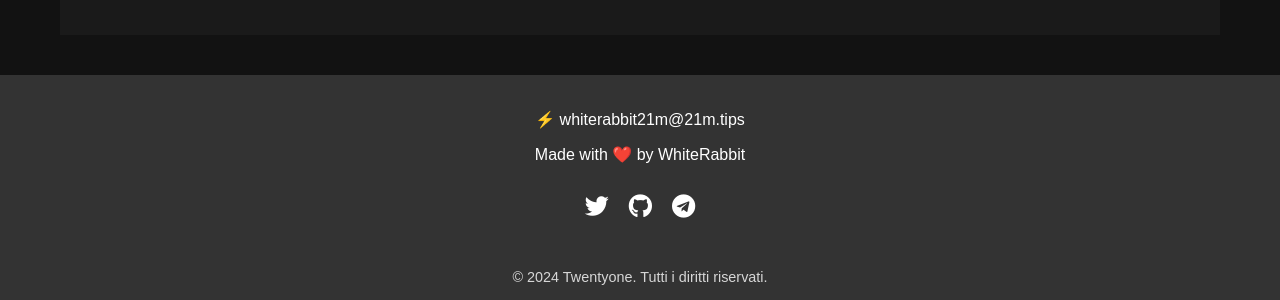
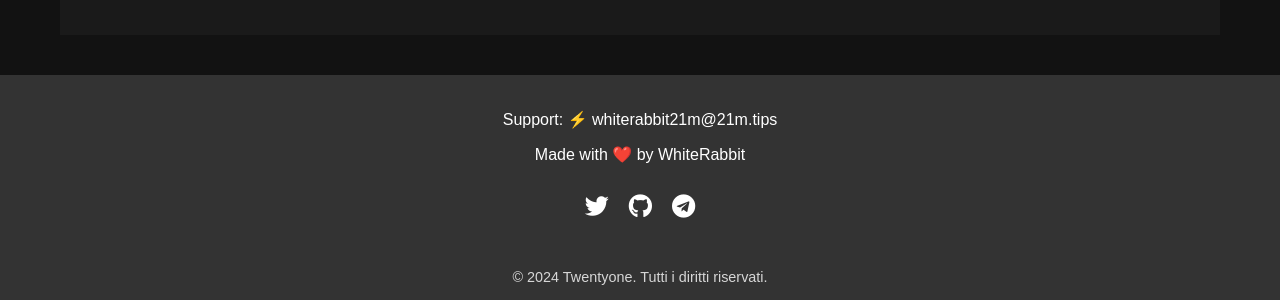
Before and after one commit to whiterabbit21m-test/whiterabbit21m-test.github.io, a Jekyll site: the page built from index.md, in a window 1280 px wide and 900 px high, scrolled down 1786 px. Shown: the part 559-859 px from the top of the window. Built offline with Jekyll 4.4.1, drawn with Linux system fonts in a browser that asks for light colours.

Commit message:
Update footer.html

```diff
--- a/_includes/footer.html
+++ b/_includes/footer.html
@@ -1,7 +1,7 @@
 <footer class="site-footer">
   <div class="container footer-container">
     <div class="footer-content">
-      <p class="footer-email">⚡ whiterabbit21m@21m.tips</p>
+      <p class="footer-email">Support: ⚡ whiterabbit21m@21m.tips</p>
       <p class="footer-made-by">Made with ❤️ by WhiteRabbit</p>
       <div class="social-icons">
         {% if site.twitter_username %}
```
